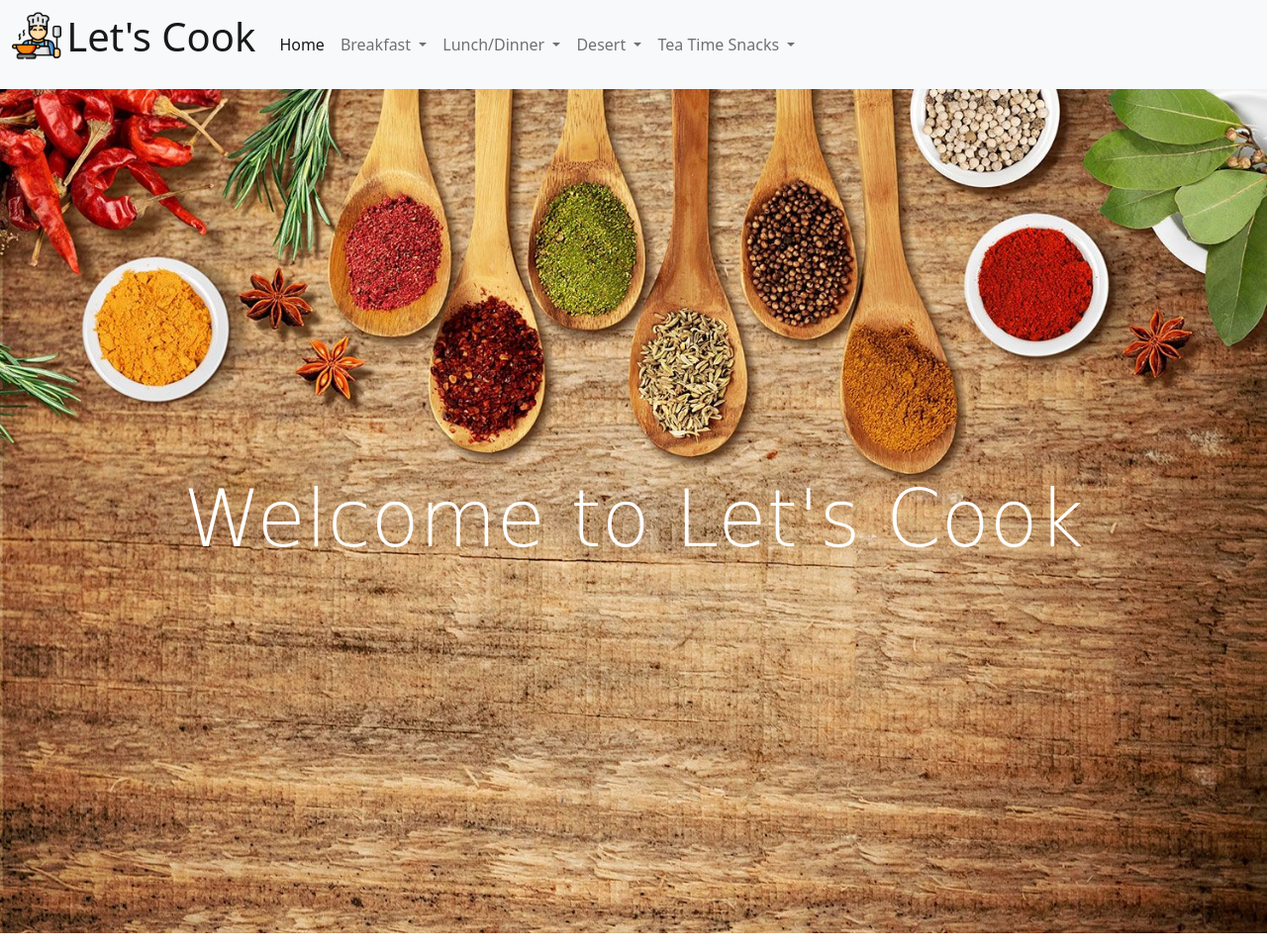
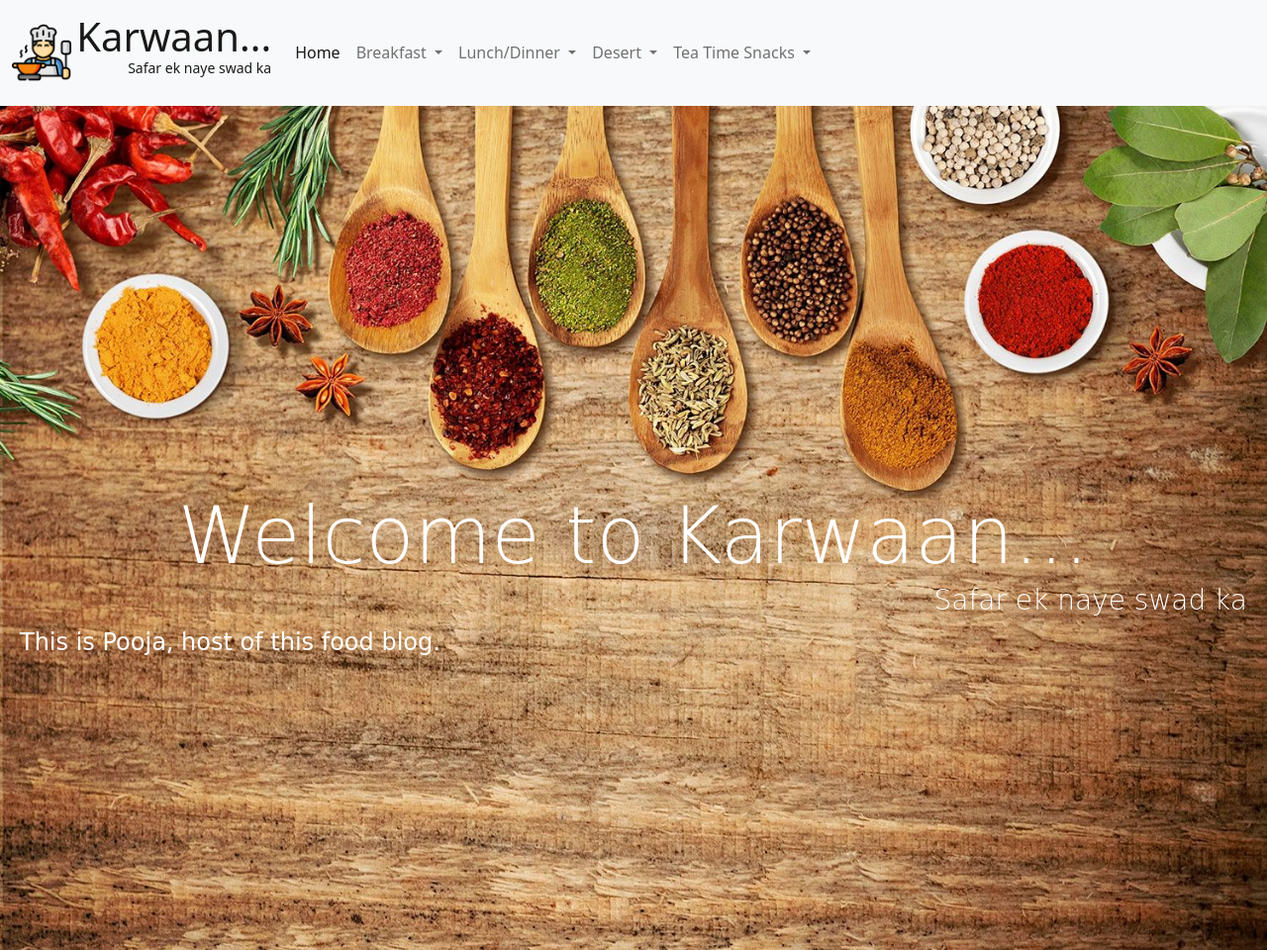
Before and after one commit to BluefishOS/PoojaRecipe, a plain HTML site: page index.html in a window 1280 px wide. Shown: the whole page at 99% size. Drawn offline with nearby package versions, Linux system fonts and the light colour scheme.

Commit message:
home page name

```diff
--- a/index.html
+++ b/index.html
@@ -11,8 +11,8 @@
         <nav class="navbar navbar-expand-lg navbar-light bg-light">
             <div class="container-fluid">
                 <a class="navbar-brand align-middle" href="#">
-                <img src="img/cooking.png" alt="" width="50" height="50" style="margin-top:-20px;" class="d-inline-block align-text-top">
-                    <p class="display-6 d-inline-block ">Let's Cook</p>
+                <img src="img/cooking.png" alt="" width="60" height="60" style="margin-top:-30px;" class="d-inline-block align-text-top">
+                    <p class="display-6 d-inline-block ">Karwaan... <span class="d-block text-end" style="font-size: 35%;">Safar ek naye swad ka</span></p>
                 </a>
                 <button class="navbar-toggler" type="button" data-bs-toggle="collapse" data-bs-target="#navbarNav" aria-controls="navbarNavDropdown" aria-expanded="false" aria-label="Toggle navigation">
                     <span class="navbar-toggler-icon"></span>
@@ -69,7 +69,8 @@
         <img  class="w-100" src="img/Title image.jpg"/>
 
         <div id="home-discription">
-            <h1 class="display-1 text-center">Welcome to Let's Cook</h1>
+            <h1 class="display-1 text-center">Welcome to Karwaan... <span class="d-block text-end" style="font-size: 35%;">Safar ek naye swad ka</span></h1>
+            <p class="fs-4">This is Pooja, host of this food blog.</p>
         </div>
 
 
```
